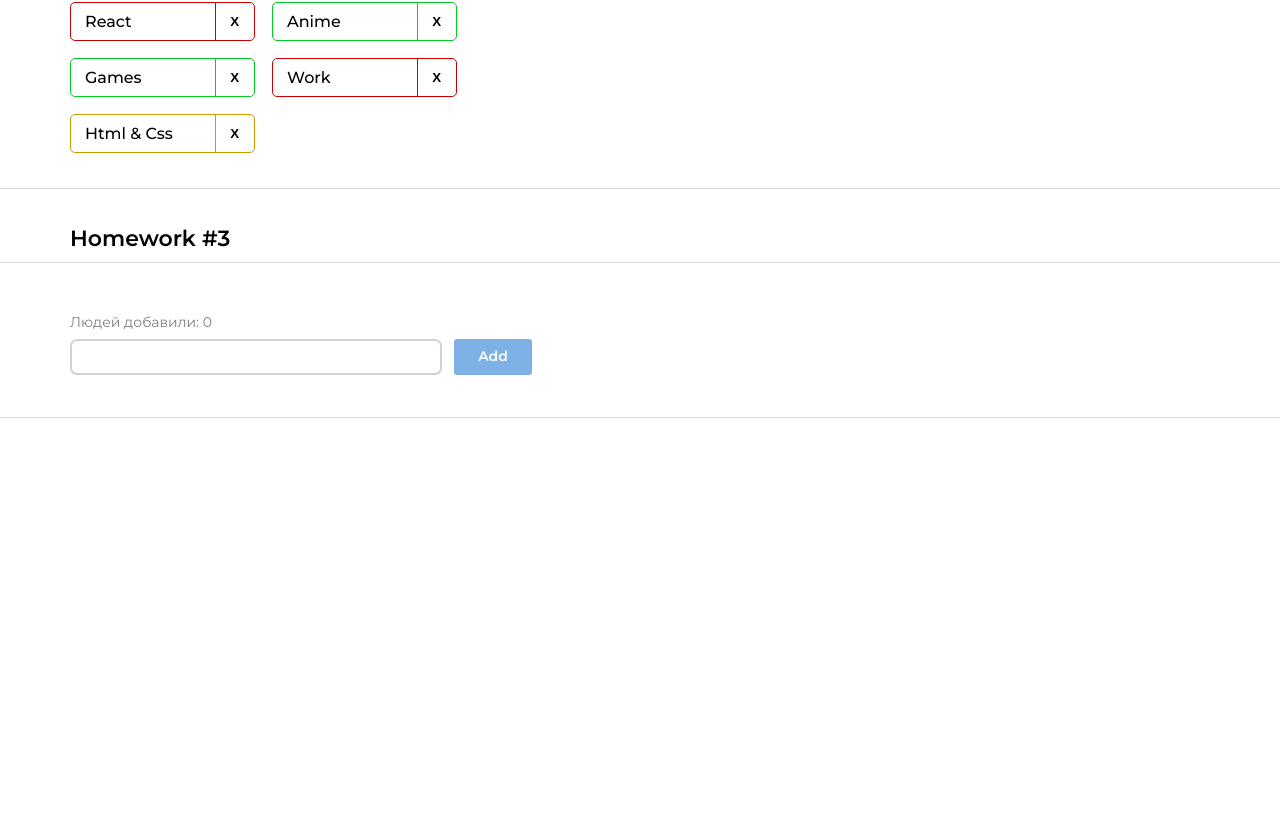
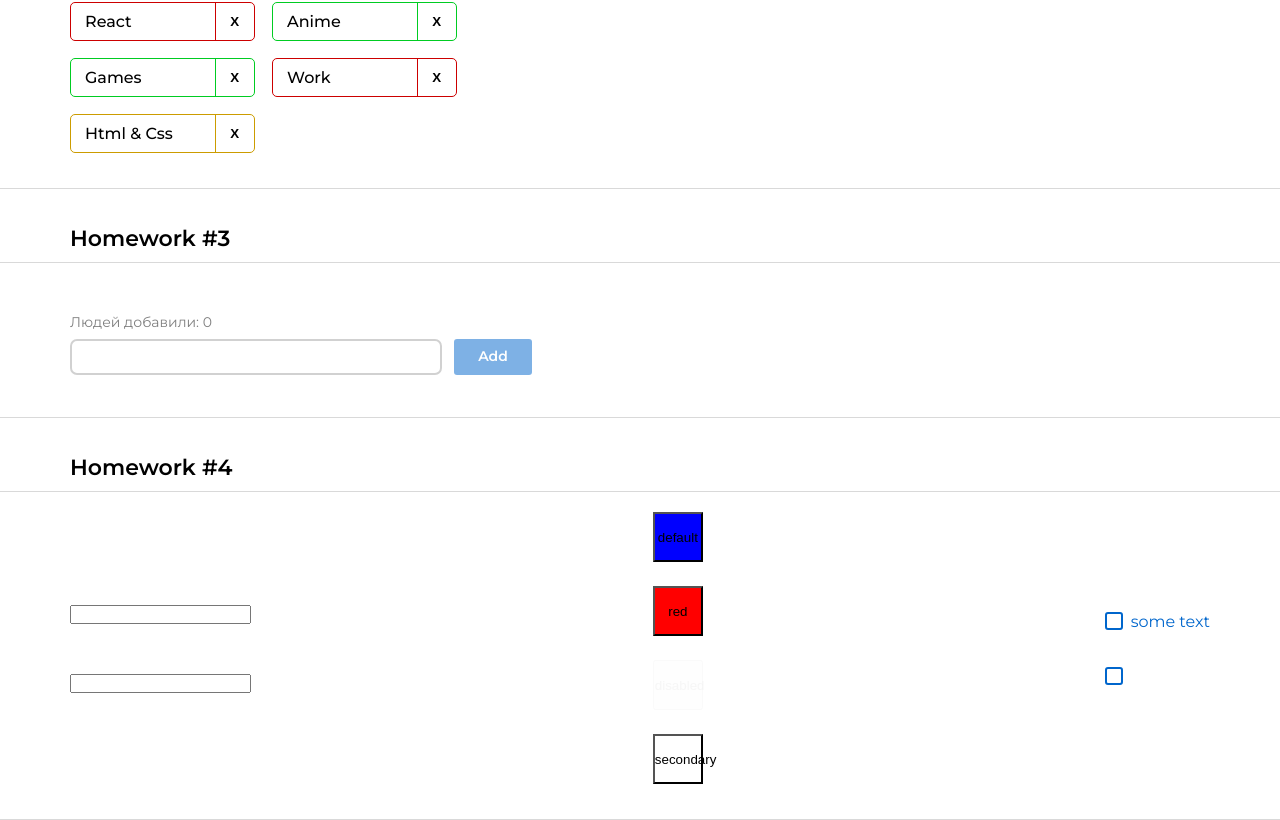
Before and after one commit to faAnton/sprint2HW, a React (Create React App) app: page /#/ in a window 1280 px wide. Shown: the part 530-1350 px from the top of the page. Before the commit the page ends 948 px from the top, so only its background shows below. Built offline with nearby package versions, Linux system fonts and the light colour scheme.

Commit message:
logic of HW4

```diff
--- a/src/s1-main/App.tsx
+++ b/src/s1-main/App.tsx
@@ -3,6 +3,7 @@
 import HW1 from '../s2-homeworks/hw01/HW1'
 import HW2 from '../s2-homeworks/hw02/HW2'
 import HW3 from '../s2-homeworks/hw03/HW3'
+import HW4 from '../s2-homeworks/hw04/HW4'
 
 function App() {
     return (
@@ -11,7 +12,7 @@
             {/*раскомментировать по ходу выполнения*/}
             <HW2/>
             <HW3/>
-            {/*<HW4/>*/}
+            <HW4/>
 
             {/*при выполнении дз 5 и более - закомментировать здесь дз 1-4, так как они есть внутри дз 5*/}
             {/*<HW5/>*/}
--- a/src/s2-homeworks/hw04/common/c1-SuperInputText/SuperInputText.module.css
+++ b/src/s2-homeworks/hw04/common/c1-SuperInputText/SuperInputText.module.css
@@ -11,6 +11,7 @@
 }
 
 .errorInput {
+    border-color: red;
 }
 
 .errorInput:focus {
--- a/src/s2-homeworks/hw04/common/c1-SuperInputText/SuperInputText.tsx
+++ b/src/s2-homeworks/hw04/common/c1-SuperInputText/SuperInputText.tsx
@@ -50,7 +50,8 @@
 
     const finalSpanClassName = s.error
         + (spanClassName ? ' ' + spanClassName : '')
-    const finalInputClassName = s.input
+
+        const finalInputClassName = s.input
         + (error ? ' ' + s.errorInput : ' ' + s.superInput)
         + (className ? ' ' + className : '') // задача на смешивание классов
 
--- a/src/s2-homeworks/hw04/common/c2-SuperButton/SuperButton.module.css
+++ b/src/s2-homeworks/hw04/common/c2-SuperButton/SuperButton.module.css
@@ -1,16 +1,22 @@
 .button {
+    width: 50px;
+    height: 50px;
 }
 
 .disabled {
+    opacity: 0.1;
 }
 
 .secondary {
+    background-color: transparent;
 }
 
 .default {
+    background-color: blue;
 }
 
 .red {
+    background-color: red;
 }
 
 .default:hover {
--- a/src/s2-homeworks/hw04/common/c2-SuperButton/SuperButton.tsx
+++ b/src/s2-homeworks/hw04/common/c2-SuperButton/SuperButton.tsx
@@ -17,12 +17,7 @@
         ...restProps // все остальные пропсы попадут в объект restProps, там же будет children
     }
 ) => {
-    const finalClassName = s.button
-        // + (disabled
-        //         ? ...
-        //         : xType === 'red'
-        //             ? ...
-        + (className ? ' ' + className : '') // задачка на смешивание классов
+    const finalClassName = s.button + (disabled ? ' ' + s.disabled : xType === 'red' ? ' ' + s.red : xType === 'secondary' ?  ' ' + s.secondary : ' ' + s.default ) // задачка на смешивание классов
 
     return (
         <button
--- a/src/s2-homeworks/hw04/common/c3-SuperCheckbox/SuperCheckbox.tsx
+++ b/src/s2-homeworks/hw04/common/c3-SuperCheckbox/SuperCheckbox.tsx
@@ -4,6 +4,7 @@
     InputHTMLAttributes,
 } from 'react'
 import s from './SuperCheckbox.module.css'
+import { log } from 'console'
 
 // тип пропсов обычного инпута
 type DefaultInputPropsType = DetailedHTMLProps<InputHTMLAttributes<HTMLInputElement>,
@@ -27,8 +28,7 @@
     }
 ) => {
     const onChangeCallback = (e: ChangeEvent<HTMLInputElement>) => {
-        // задачка на написание онченджа
-
+        onChangeChecked?.(e.currentTarget.checked)
     }
 
     const finalInputClassName = s.checkbox
```
